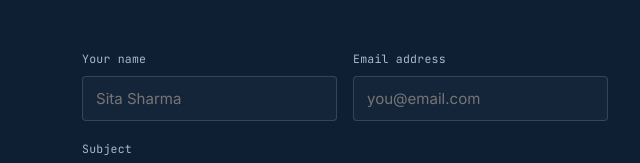
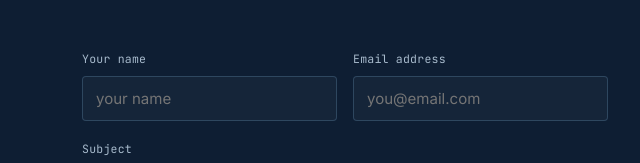
Before and after one commit to Prabin-59/My_Portfolio, a plain HTML site: page index.html in a window 1280 px wide. Shown: the part 3769-3932 px from the top of the page, 0-640 px from the left. Drawn offline with Linux system fonts and the light colour scheme.

Commit message:
Updated portfolio

```diff
--- a/index.html
+++ b/index.html
@@ -460,7 +460,7 @@
           <div class="field-row">
             <div class="field">
               <label for="fName">Your name</label>
-              <input id="fName" name="name" type="text" placeholder="Sita Sharma" required>
+              <input id="fName" name="name" type="text" placeholder="your name" required>
             </div>
             <div class="field">
               <label for="fEmail">Email address</label>
```
